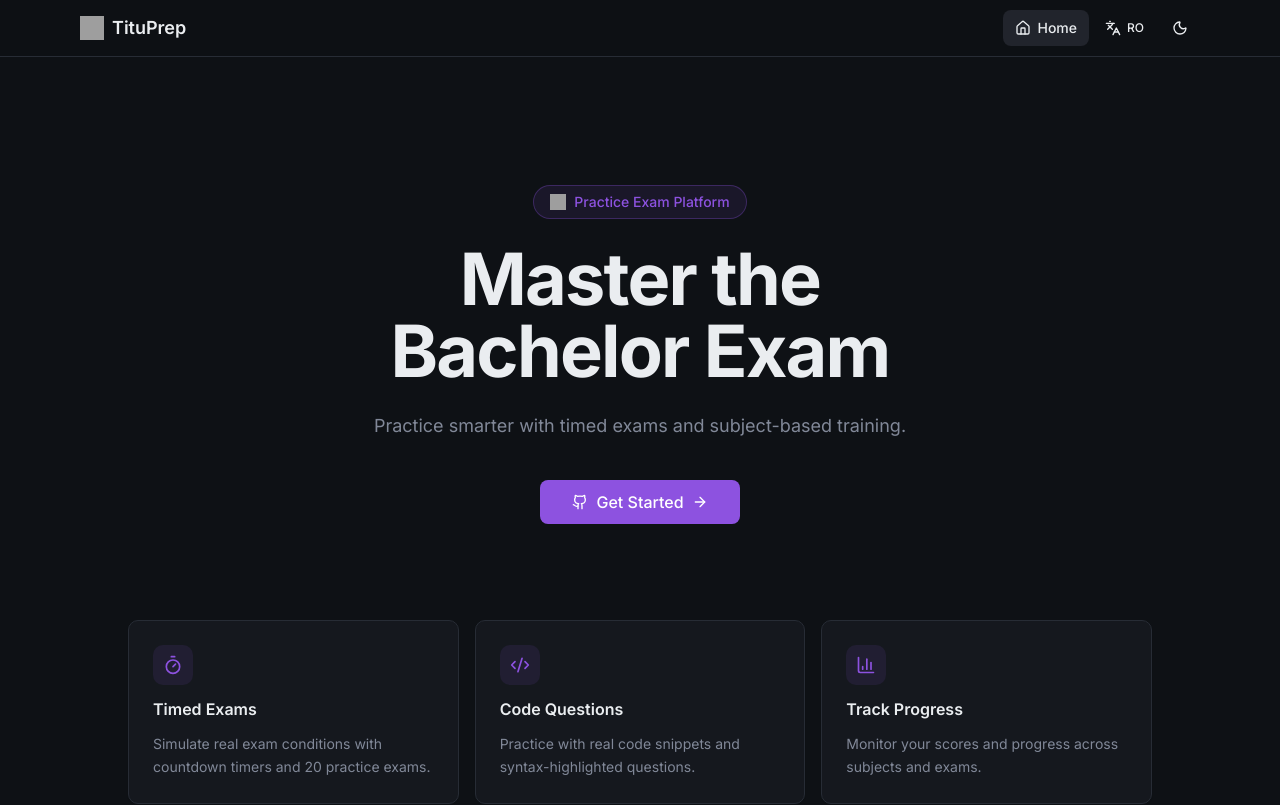
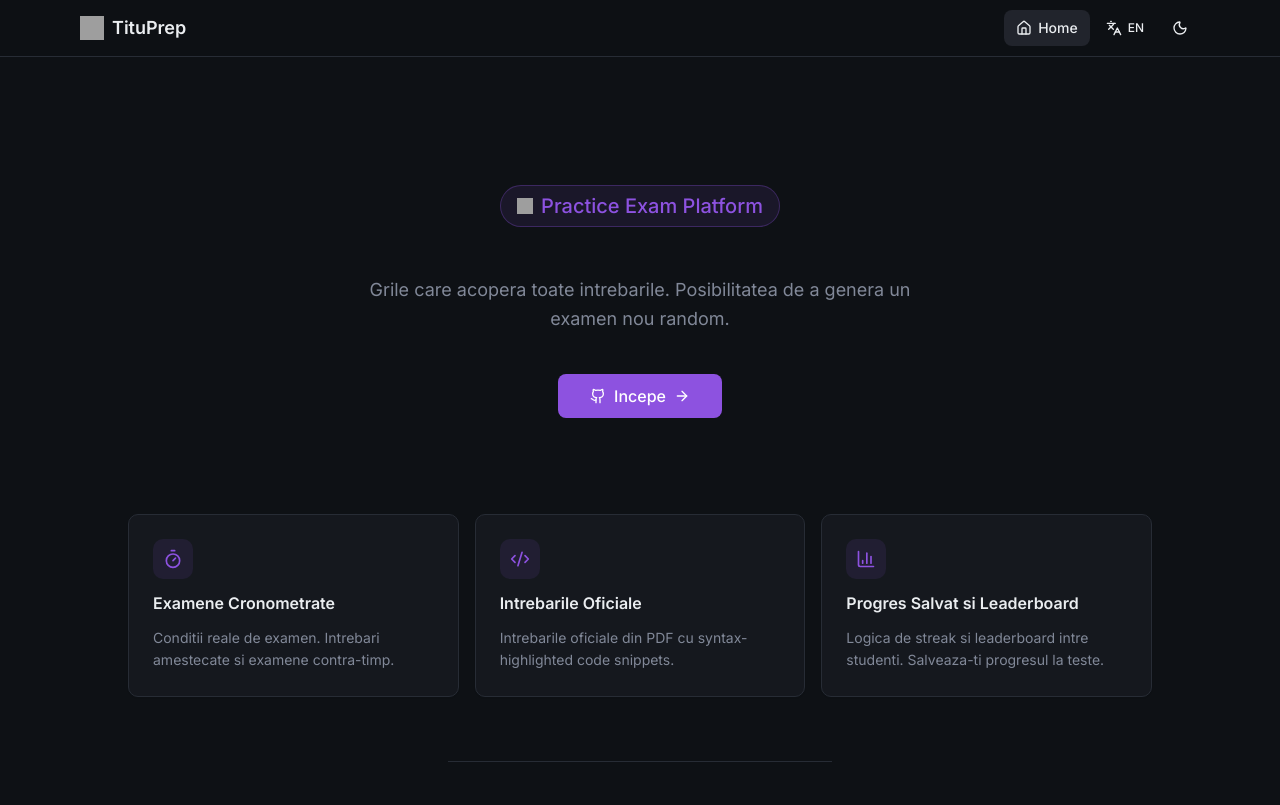
Before and after one commit to Alex-GHP/tituprep, a Next.js app: page / in a window 1280 px wide. Shown: the top 805 px of the page. Built offline with nearby package versions, Linux system fonts and the light colour scheme; no server answers; grey boxes are pictures that could not be loaded.

Commit message:
feat: landing page

```diff
--- a/components/landing-page.tsx
+++ b/components/landing-page.tsx
@@ -42,11 +42,8 @@ export function LandingPage() {
 							alt="TituPrep logo"
 							className="h-4 w-4"
 						/>
-						<span>Practice Exam Platform</span>
+						<span className="text-xl">Practice Exam Platform</span>
 					</div>
-					<h1 className="text-balance text-4xl font-bold tracking-tight text-foreground md:text-6xl lg:text-7xl">
-						{t("hero.title")}
-					</h1>
 					<p className="mx-auto mt-6 max-w-xl text-pretty text-lg leading-relaxed text-muted-foreground">
 						{t("hero.subtitle")}
 					</p>
--- a/lib/language-context.tsx
+++ b/lib/language-context.tsx
@@ -24,10 +24,10 @@ const translations: Translations = {
 		ro: "Master the Bachelor Exam",
 	},
 	"hero.subtitle": {
-		en: "Practice smarter with timed exams and subject-based training.",
-		ro: "Practice smarter with timed exams and subject-based training.",
+		en: "Grile care acopera toate intrebarile. Posibilitatea de a genera un examen nou random.",
+		ro: "Grile care acopera toate intrebarile. Posibilitatea de a genera un examen nou random.",
 	},
-	"hero.cta": { en: "Get Started", ro: "Incepe Acum" },
+	"hero.cta": { en: "Incepe", ro: "Incepe" },
 	"hero.spotlight": {
 		en: "Developer Spotlight",
 		ro: "Proiectul Dezvoltatorului",
@@ -38,29 +38,35 @@ const translations: Translations = {
 	},
 
 	// Features
-	"features.timedExams": { en: "Timed Exams", ro: "Examene Cronometrate" },
+	"features.timedExams": {
+		en: "Examene Cronometrate",
+		ro: "Examene Cronometrate",
+	},
 	"features.timedExamsDesc": {
-		en: "Simulate real exam conditions with countdown timers and 20 practice exams.",
-		ro: "Simuleaza conditii reale de examen cu cronometru si 20 de examene de practica.",
+		en: "Conditii reale de examen. Intrebari amestecate si examene contra-timp.",
+		ro: "Conditii reale de examen. Intrebari amestecate si examene contra-timp.",
 	},
-	"features.codeQuestions": { en: "Code Questions", ro: "Intrebari cu Cod" },
+	"features.codeQuestions": {
+		en: "Intrebarile Oficiale",
+		ro: "Intrebarile Oficiale",
+	},
 	"features.codeQuestionsDesc": {
-		en: "Practice with real code snippets and syntax-highlighted questions.",
-		ro: "Exerseaza cu fragmente de cod reale si intrebari cu evidentierea sintaxei.",
+		en: "Intrebarile oficiale din PDF cu syntax-highlighted code snippets.",
+		ro: "Intrebarile oficiale din PDF cu syntax-highlighted code snippets.",
 	},
 	"features.trackProgress": {
-		en: "Track Progress",
-		ro: "Urmareste Progresul",
+		en: "Progres Salvat si Leaderboard",
+		ro: "Progres Salvat si Leaderboard",
 	},
 	"features.trackProgressDesc": {
-		en: "Monitor your scores and progress across subjects and exams.",
-		ro: "Monitorizeaza scorurile si progresul pe materii si examene.",
+		en: "Logica de streak si leaderboard intre studenti. Salveaza-ti progresul la teste.",
+		ro: "Logica de streak si leaderboard intre studenti. Salveaza-ti progresul la teste.",
 	},
 
 	// Auth
-	"auth.github": { en: "Continue with GitHub", ro: "Continua cu GitHub" },
+	"auth.github": { en: "Github Sign In", ro: "Github Sign In" },
 	"auth.signIn": {
-		en: "Sign in to get started",
+		en: "Conecteaza-te pentru a incepe",
 		ro: "Conecteaza-te pentru a incepe",
 	},
 
@@ -211,7 +217,7 @@ const LanguageContext = createContext<LanguageContextType | undefined>(
 );
 
 export function LanguageProvider({ children }: { children: React.ReactNode }) {
-	const [language, setLanguageState] = useState<Language>("en");
+	const [language, setLanguageState] = useState<Language>("ro");
 	const { user } = useAuth();
 	const supabase = createClient();
 
```
